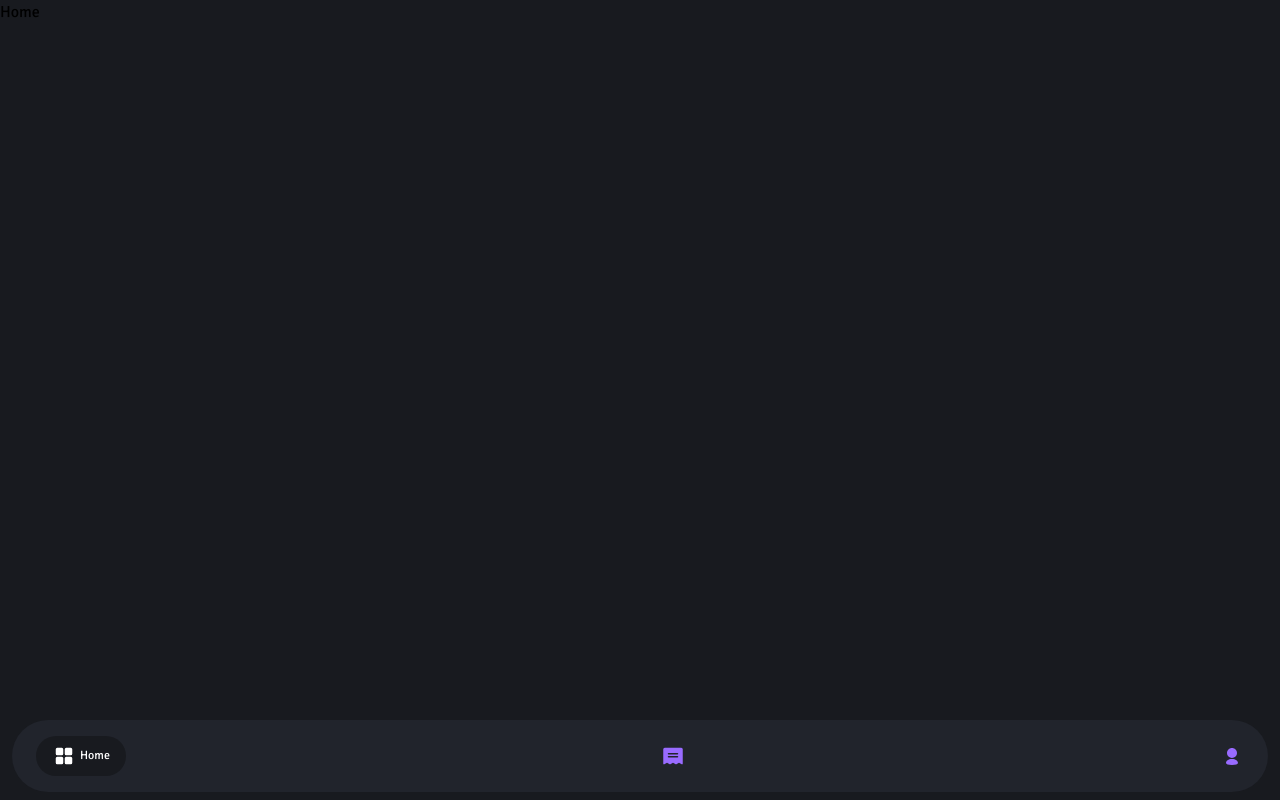
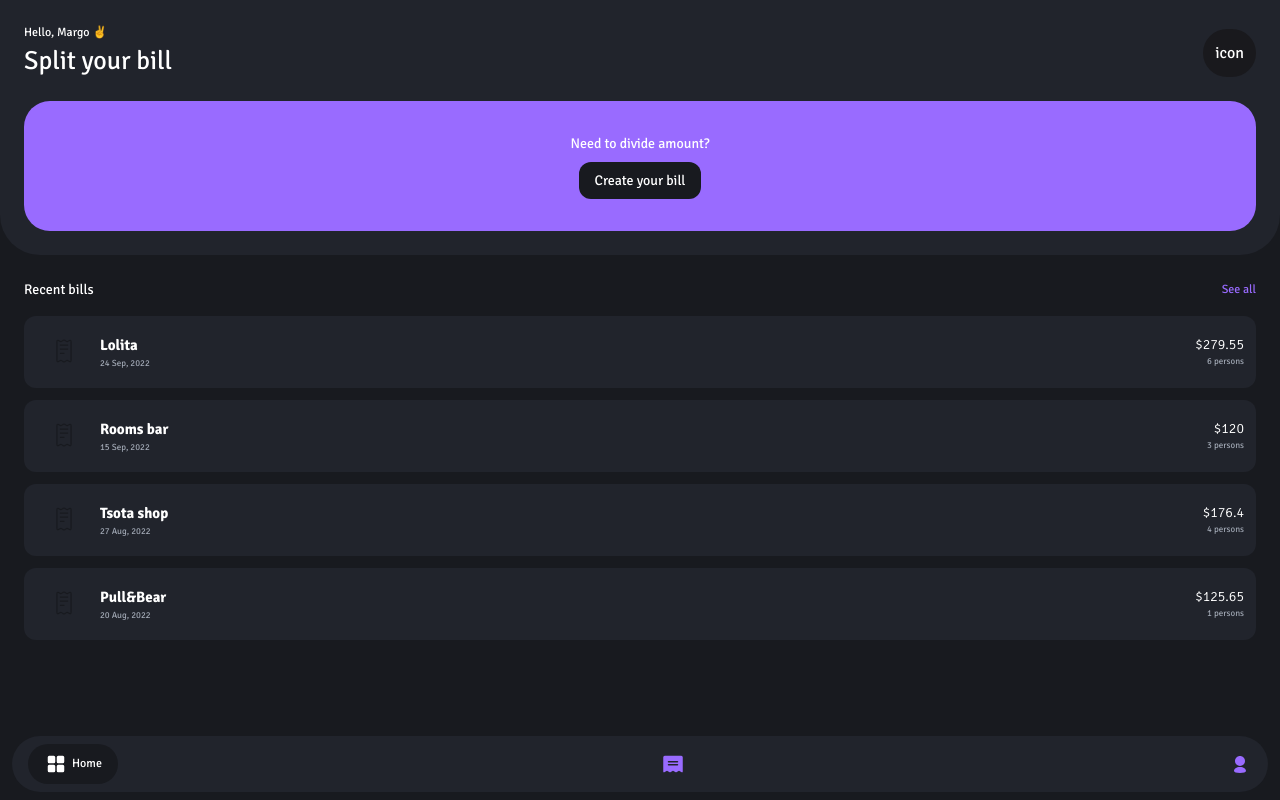
Before and after one commit to Deynnnyellll/bill-splitter, a React (Vite) app: page / in a window 1280 px wide. Built offline with nearby package versions, Linux system fonts and the light colour scheme.

Commit message:
added some features on homepage

```diff
--- /dev/null
+++ b/src/components/Bills.jsx
@@ -0,0 +1,39 @@
+import React from 'react'
+import { billLists } from '../constants'
+import { CiReceipt } from "react-icons/ci";
+
+const Bills = () => {
+  return (
+    <div className='p-6'>
+      <span className='flex justify-between items-center'>
+        <p className='text-[14px]'>Recent bills</p>
+        <p className='text-[12px] text-primaryThree cursor-pointer'>See all</p>
+      </span>
+      <ul className='my-4 mb-[52px]'>
+        {billLists.map((bill) => (
+          <li
+            key={bill.id}
+            className='flex bg-darkTwo my-3 px-3 py-2 rounded-xl gap-2 items-center cursor-pointer'>
+            <div className={`relative bg-[${bill.color}] p-7 rounded-lg`}>
+              <div className='absolute top-[13px] left-[14px] text-darkOne text-[28px]'>
+                <CiReceipt />
+              </div>
+            </div>
+            <div className='flex text-[9px] justify-between w-full'>
+              <div>
+                <h1 className='text-[15px] font-bold'>{bill.title}</h1>
+                <p className='text-gray-400'>{bill.date}</p>
+              </div>
+              <div className='flex flex-col items-end'>
+                <h1 className='text-[14px] font-light'>{`$${bill.amount}`}</h1>
+                <p className='text-gray-400'>{`${bill.count} persons`}</p>
+              </div>
+            </div>
+          </li>
+        ))}
+      </ul>
+    </div>
+  )
+}
+
+export default Bills
--- a/src/components/Home.jsx
+++ b/src/components/Home.jsx
@@ -1,8 +1,28 @@
 import React from 'react'
+import Bills from './Bills'
 
 const Home = () => {
   return (
-    <div>Home</div>
+    <div className='text-lightOne cursor-default'>
+      <div>
+        <div className='bg-darkTwo p-6 rounded-b-[40px]'>
+          <div className='flex justify-between items-center'>
+            <div>
+              <p className='text-[12px]'>Hello, Margo ✌️</p>
+              <h1 className='text-[26px]'>Split your bill</h1>
+            </div>
+            <div className='bg-darkThree rounded-full p-3 cursor-pointer'>
+              icon
+            </div>
+          </div>
+          <div className='bg-primaryThree w-full flex flex-col items-center p-8 mt-5 rounded-[26px] text-[14px]'>
+            <p>Need to divide amount?</p>
+            <h1 className='bg-darkOne py-2 px-4 rounded-xl mt-2  cursor-pointer'>Create your bill</h1>
+          </div>
+        </div>
+      </div>
+      <Bills />
+    </div>
   )
 }
 
--- a/src/components/Navbar.jsx
+++ b/src/components/Navbar.jsx
@@ -1,10 +1,11 @@
-import { navLinkContent } from '../constants';
-import { NavLink } from 'react-router-dom';
+import React from 'react'
+import { NavLink } from 'react-router-dom'
+import { navLinkContent } from '../constants'
 
 const Navbar = () => {
   return (
     <nav className='fixed bottom-0 left-0 right-0 w-full px-3 py-2'>
-      <div className='w-full py-4 px-6 rounded-[52px] bg-darkTwo '>
+      <div className='w-full py-2 px-4 rounded-[52px] bg-darkTwo '>
         <ul className='flex justify-between items-center text-[24px] text-primaryThree'>
           {navLinkContent.map((nav) => (
             <li key={nav.id}>
--- a/src/constants/index.js
+++ b/src/constants/index.js
@@ -23,3 +23,38 @@ export const navLinkContent = [
     title: 'Friends'
   }
 ]
+
+export const billLists = [
+  {
+    id: 1,
+    color: '#e5d9ff',
+    title: 'Lolita',
+    date: '24 Sep, 2022',
+    amount: 279.55,
+    count: 6
+  },
+  {
+    id: 2,
+    color: '#d2eddd',
+    title: 'Rooms bar',
+    date: '15 Sep, 2022',
+    amount: 120.00,
+    count: 3
+  },
+  {
+    id: 3,
+    color: '#fff4be',
+    title: 'Tsota shop',
+    date: '27 Aug, 2022',
+    amount: 176.40,
+    count: 4
+  },
+  {
+    id: 4,
+    color: '#e7e7f5',
+    title: 'Pull&Bear',
+    date: '20 Aug, 2022',
+    amount: 125.65,
+    count: 1
+  }
+]
```
